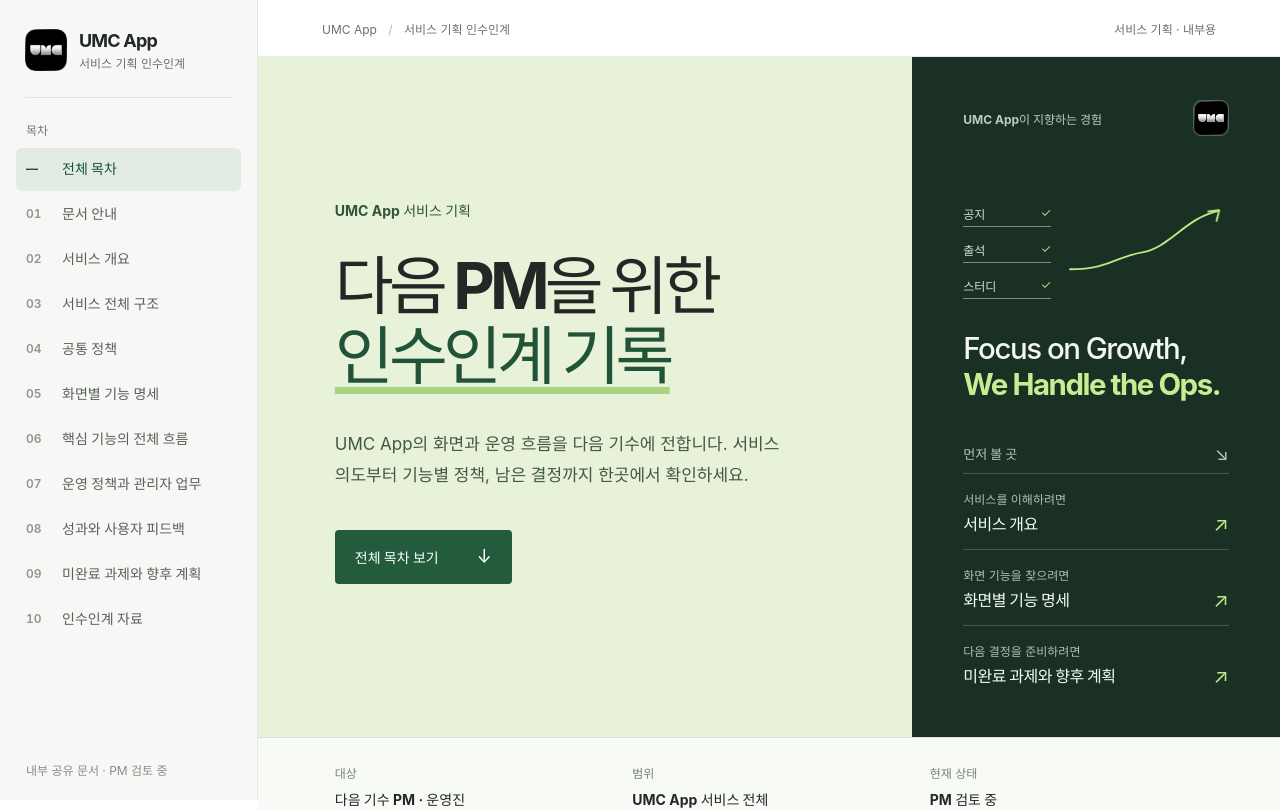
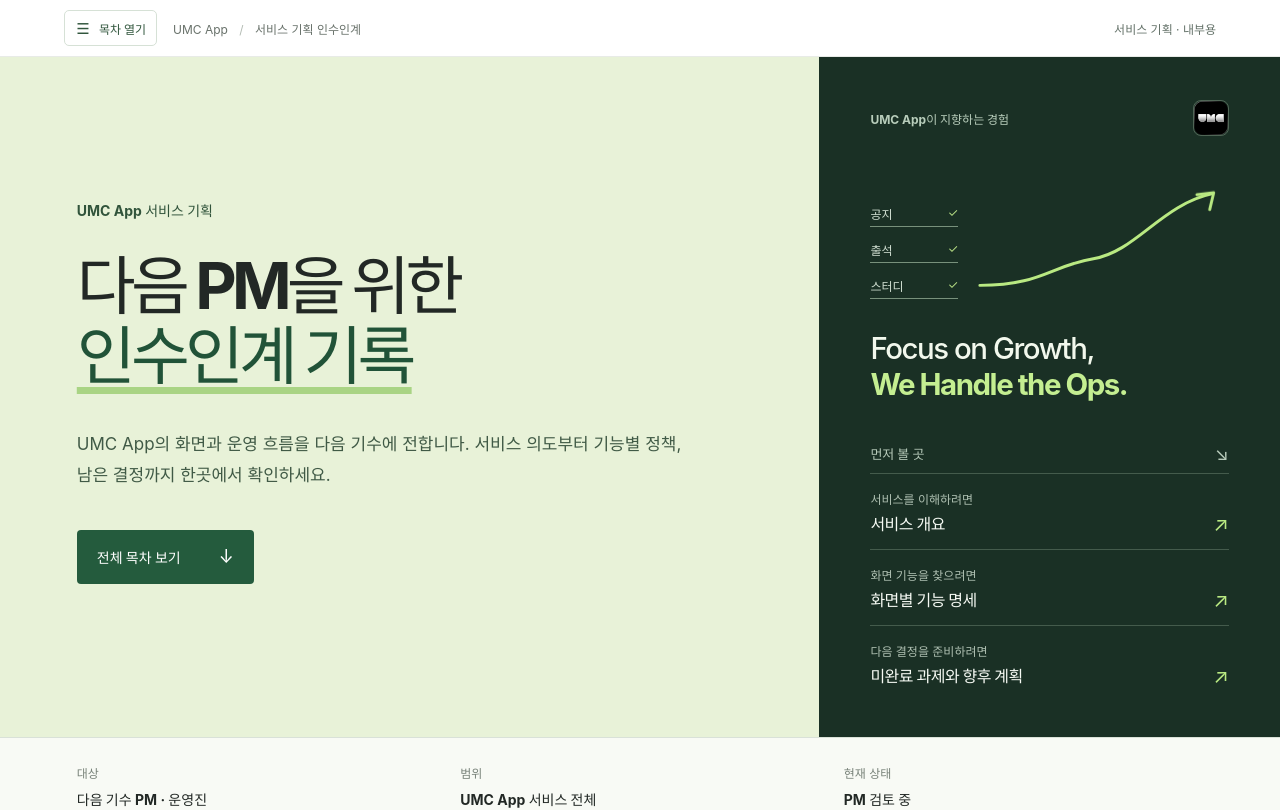
Before and after one commit to UMC-PRODUCT/umc-app-pm-handoff, a React (Vite) app: page / in a window 1280 px wide. Shown: the top 810 px of the page. Built offline with nearby package versions, Linux system fonts and the light colour scheme.

Commit message:
Add collapsible sidebar navigation

```diff
--- a/src/App.jsx
+++ b/src/App.jsx
@@ -10,7 +10,16 @@
 export default function App() {
   const [activeChapter, setActiveChapter] = useState(currentChapter)
   const [navigationCount, setNavigationCount] = useState(0)
+  const [isSidebarOpen, setIsSidebarOpen] = useState(() => {
+    try { return window.localStorage.getItem('umc-handoff-sidebar') === 'open' } catch { return false }
+  })
   const animateOverview = useRef(true)
+
+  const toggleSidebar = () => {
+    const next = !isSidebarOpen
+    setIsSidebarOpen(next)
+    try { window.localStorage.setItem('umc-handoff-sidebar', next ? 'open' : 'closed') } catch { /* Keep the toggle usable without storage. */ }
+  }
 
   useEffect(() => {
     if (activeChapter) animateOverview.current = false
@@ -37,9 +46,9 @@
   }, [navigationCount])
 
   return (
-    <div className="app-shell" id="top">
+    <div className={`app-shell${isSidebarOpen ? '' : ' sidebar-collapsed'}`} id="top">
       <a className="skip-link" href="#main-content" onClick={(event) => { event.preventDefault(); document.getElementById('main-content')?.focus() }}>본문으로 바로가기</a>
-      <aside className="sidebar" aria-label="서비스 기획 목차">
+      <aside className="sidebar" id="chapter-sidebar" aria-label="서비스 기획 목차">
         <a className="brand" href="#top" aria-label="UMC App 인수인계 첫 화면">
           <img src="/umc-app-icon.png" width="42" height="42" alt="" />
           <span>
@@ -83,7 +92,12 @@
         </header>
 
         <div className="utility-bar">
-          <span>UMC App <i aria-hidden="true">/</i> 서비스 기획 인수인계</span>
+          <div className="utility-leading">
+            <button className="sidebar-toggle" type="button" onClick={toggleSidebar} aria-controls="chapter-sidebar" aria-expanded={isSidebarOpen}>
+              <span aria-hidden="true">{isSidebarOpen ? '←' : '☰'}</span>{isSidebarOpen ? '목차 접기' : '목차 열기'}
+            </button>
+            <span>UMC App <i aria-hidden="true">/</i> 서비스 기획 인수인계</span>
+          </div>
           <span className="utility-status">서비스 기획 · 내부용</span>
         </div>
 
--- a/src/styles.css
+++ b/src/styles.css
@@ -15,6 +15,8 @@
 .skip-link:focus { top: 12px; }
 
 .app-shell { display: grid; grid-template-columns: 258px minmax(0, 1fr); min-height: 100vh; }
+.app-shell.sidebar-collapsed { grid-template-columns: minmax(0, 1fr); }
+.sidebar-collapsed .sidebar { display: none; }
 .sidebar { position: sticky; top: 0; display: flex; flex-direction: column; height: 100vh; padding: 29px 16px 22px; overflow-y: auto; border-right: 1px solid #e4e7e3; background: #f7f8f6; }
 .brand { display: flex; align-items: center; gap: 12px; width: fit-content; padding: 0 9px; text-decoration: none; }
 .brand img, .mobile-brand img { display: block; flex: none; border-radius: 9px; }
@@ -34,6 +36,10 @@
 .workspace { min-width: 0; }
 .mobile-header { display: none; }
 .utility-bar { display: flex; justify-content: space-between; align-items: center; gap: 20px; min-height: 57px; padding: 0 clamp(28px, 5vw, 72px); border-bottom: 1px solid #e8ebe7; color: #69726b; font-size: 12px; }
+.utility-leading { display: flex; align-items: center; gap: 16px; min-width: 0; }
+.sidebar-toggle { display: inline-flex; align-items: center; gap: 8px; flex: none; min-height: 36px; padding: 0 10px; border: 1px solid #d6e1d6; border-radius: 5px; background: #fff; color: #31563d; font: inherit; font-weight: 700; cursor: pointer; }
+.sidebar-toggle:hover { background: #edf4ec; }
+.sidebar-toggle span { display: inline-block; width: 16px; font-size: 15px; line-height: 1; text-align: center; }
 .utility-bar i { margin: 0 8px; color: #b3bbb3; font-style: normal; }
 .utility-status { color: #647269; }
 main { min-height: calc(100vh - 116px); outline: none; }
@@ -151,6 +157,7 @@
 @media (max-width: 960px) {
   .app-shell { display: block; }
   .sidebar { display: none; }
+  .sidebar-toggle { display: none; }
   .mobile-header { position: relative; z-index: 5; display: flex; justify-content: space-between; align-items: center; min-height: 68px; padding: 12px 24px; border-bottom: 1px solid #e4e9e3; background: #f7f8f6; }
   .mobile-brand { display: flex; align-items: center; gap: 10px; text-decoration: none; }
   .mobile-brand strong { font-size: 16px; letter-spacing: -.05em; }
```
Also changed, not shown: 4 other files (tests, documents, lock files or other folders).
